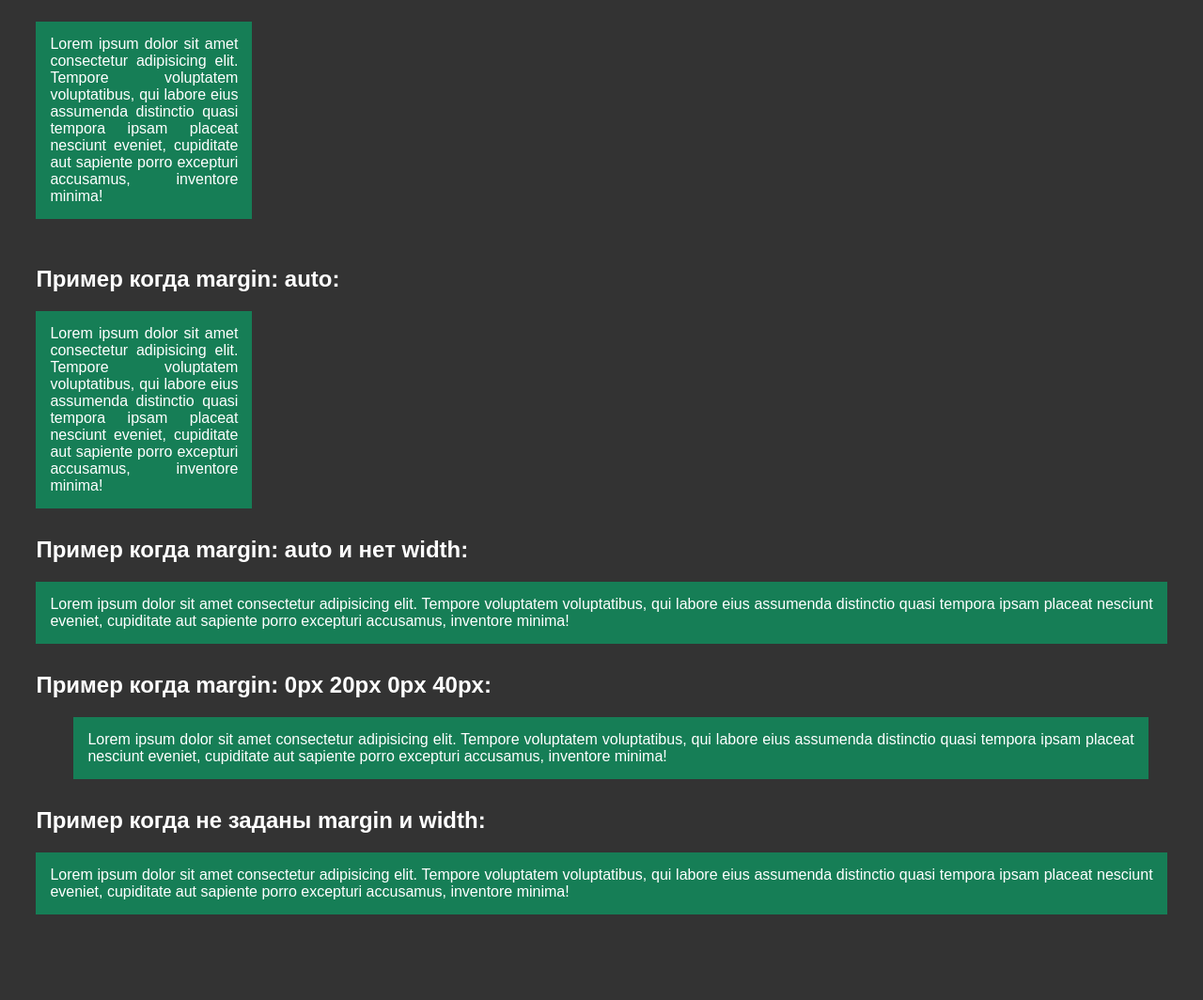
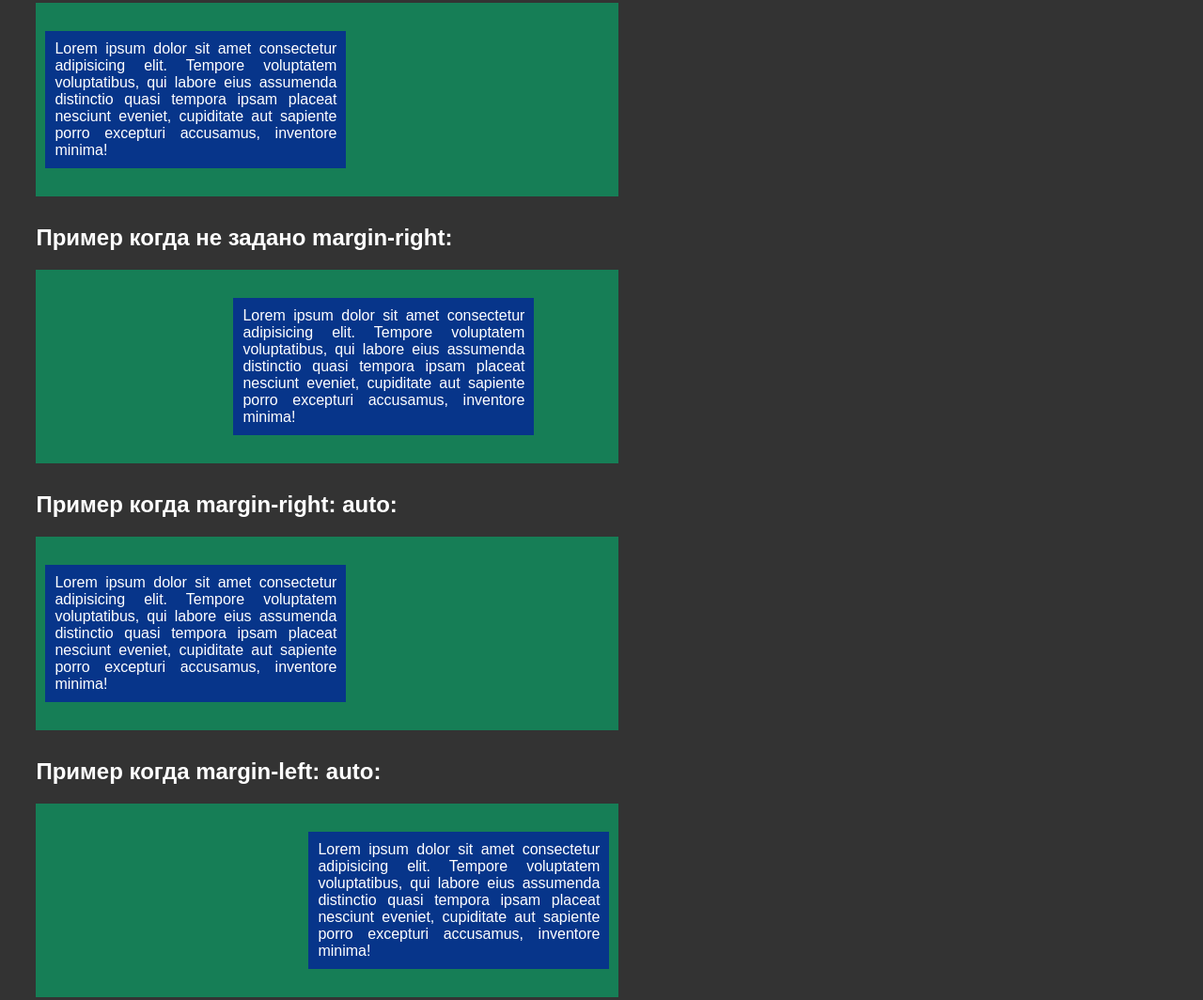
Before and after one commit to NikolayMurashkin/css-block-model-lecture, a plain HTML site: page index.html in a window 1280 px wide. Shown: the part 5815-6879 px from the top of the page at 94% size. Drawn offline with Linux system fonts and the light colour scheme.

Commit message:
added few more examples

```diff
--- a/css/style.css
+++ b/css/style.css
@@ -471,15 +471,64 @@ img.section__image {
 }
 
 .section__item_arithmetic-ml {
-	width: 200px;
+	width: 600px;
+	padding: 10px;
+}
+
+.inner-ml {
 	margin-top: 20px;
 	margin-bottom: 20px;
-	margin-right: 20px;
+	margin-right: 10px;
+	padding: 10px;
+	width: 300px;
+	background-color: #07358a;
+}
+
+.section__item_arithmetic-mr {
+	width: 600px;
+	padding: 10px;
+}
+
+.inner-mr {
+	margin-top: 20px;
+	margin-bottom: 20px;
+	margin-left: 200px;
+	padding: 10px;
+	width: 300px;
+	background-color: #07358a;
+}
+
+.section__item_arithmetic-mra {
+	width: 600px;
+	padding: 10px;
+}
+
+.inner-mra {
+	margin-top: 20px;
+	margin-bottom: 20px;
+	margin-right: auto;
+	padding: 10px;
+	width: 300px;
+	background-color: #07358a;
+}
+
+.section__item_arithmetic-mla {
+	width: 600px;
+	padding: 10px;
+}
+
+.inner-mla {
+	margin-top: 20px;
+	margin-bottom: 20px;
+	margin-left: auto;
+	padding: 10px;
+	width: 300px;
+	background-color: #07358a;
 }
 
 .section__item_arithmetic-auto {
 	width: 200px;
-	/* margin: auto; */
+	margin: auto;
 }
 
 .section__item_arithmetic-auto-width {
@@ -489,5 +538,3 @@ img.section__image {
 .section__item_arithmetic-m {
 	margin: 0px 20px 0px 40px;
 }
-
-.section__item_arithmetic-mw {}
--- a/index.html
+++ b/index.html
@@ -293,7 +293,39 @@
 						<h3>Пример когда не задано margin-left:</h3>
 						<div class="section__items">
 							<div class="section__item section__item_color-2 section__item_arithmetic section__item_arithmetic-ml">
-								Lorem ipsum dolor sit amet consectetur adipisicing elit. Tempore voluptatem voluptatibus, qui labore eius assumenda distinctio quasi tempora ipsam placeat nesciunt eveniet, cupiditate aut sapiente porro excepturi accusamus, inventore minima!
+								<div class="inner-ml">
+									Lorem ipsum dolor sit amet consectetur adipisicing elit. Tempore voluptatem voluptatibus, qui labore eius assumenda distinctio quasi tempora ipsam placeat nesciunt eveniet, cupiditate aut sapiente porro excepturi accusamus, inventore minima!
+								</div>
+							</div>
+						</div>
+					</div>
+					<div class="section__block">
+						<h3>Пример когда не задано margin-right:</h3>
+						<div class="section__items">
+							<div class="section__item section__item_color-2 section__item_arithmetic section__item_arithmetic-mr">
+								<div class="inner-mr">
+									Lorem ipsum dolor sit amet consectetur adipisicing elit. Tempore voluptatem voluptatibus, qui labore eius assumenda distinctio quasi tempora ipsam placeat nesciunt eveniet, cupiditate aut sapiente porro excepturi accusamus, inventore minima!
+								</div>
+							</div>
+						</div>
+					</div>
+					<div class="section__block">
+						<h3>Пример когда margin-right: auto:</h3>
+						<div class="section__items">
+							<div class="section__item section__item_color-2 section__item_arithmetic section__item_arithmetic-mra">
+								<div class="inner-mra">
+									Lorem ipsum dolor sit amet consectetur adipisicing elit. Tempore voluptatem voluptatibus, qui labore eius assumenda distinctio quasi tempora ipsam placeat nesciunt eveniet, cupiditate aut sapiente porro excepturi accusamus, inventore minima!
+								</div>
+							</div>
+						</div>
+					</div>
+					<div class="section__block">
+						<h3>Пример когда margin-left: auto:</h3>
+						<div class="section__items">
+							<div class="section__item section__item_color-2 section__item_arithmetic section__item_arithmetic-mla">
+								<div class="inner-mla">
+									Lorem ipsum dolor sit amet consectetur adipisicing elit. Tempore voluptatem voluptatibus, qui labore eius assumenda distinctio quasi tempora ipsam placeat nesciunt eveniet, cupiditate aut sapiente porro excepturi accusamus, inventore minima!
+								</div>
 							</div>
 						</div>
 					</div>
```
